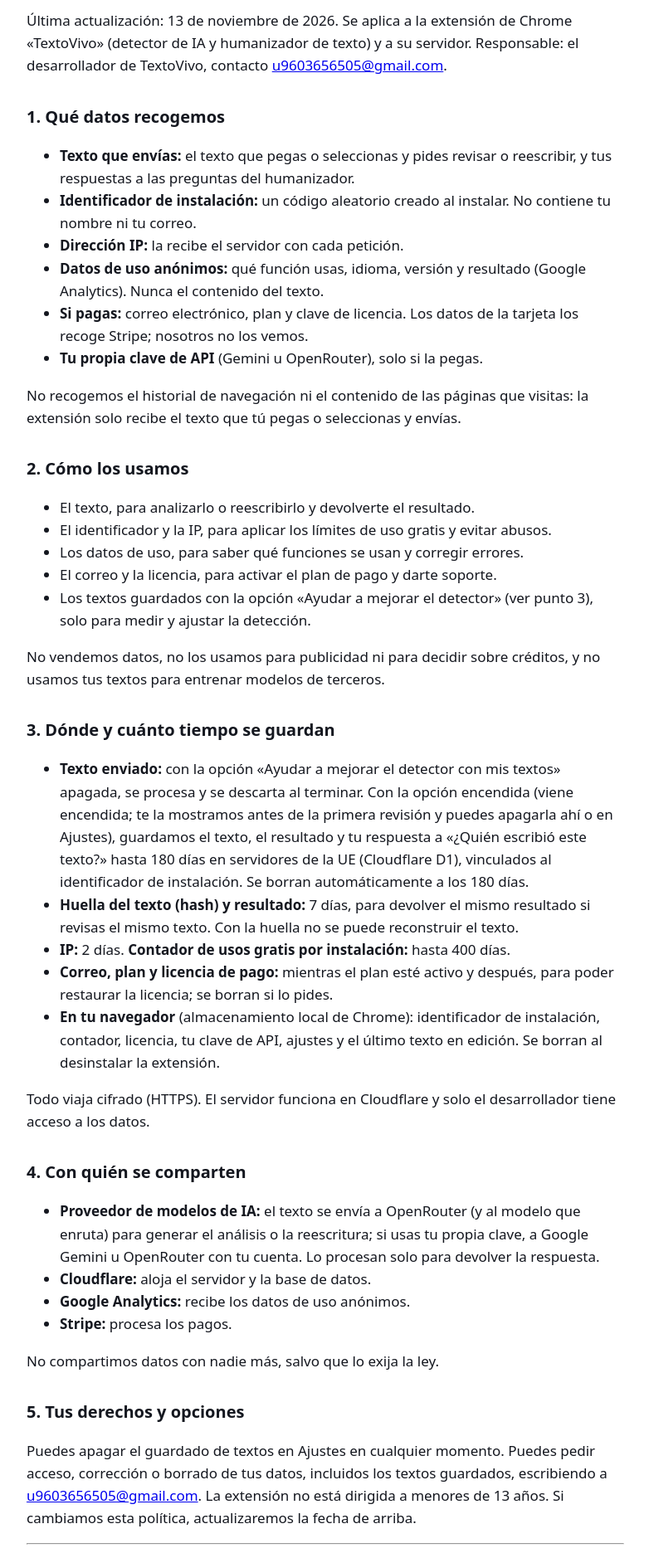
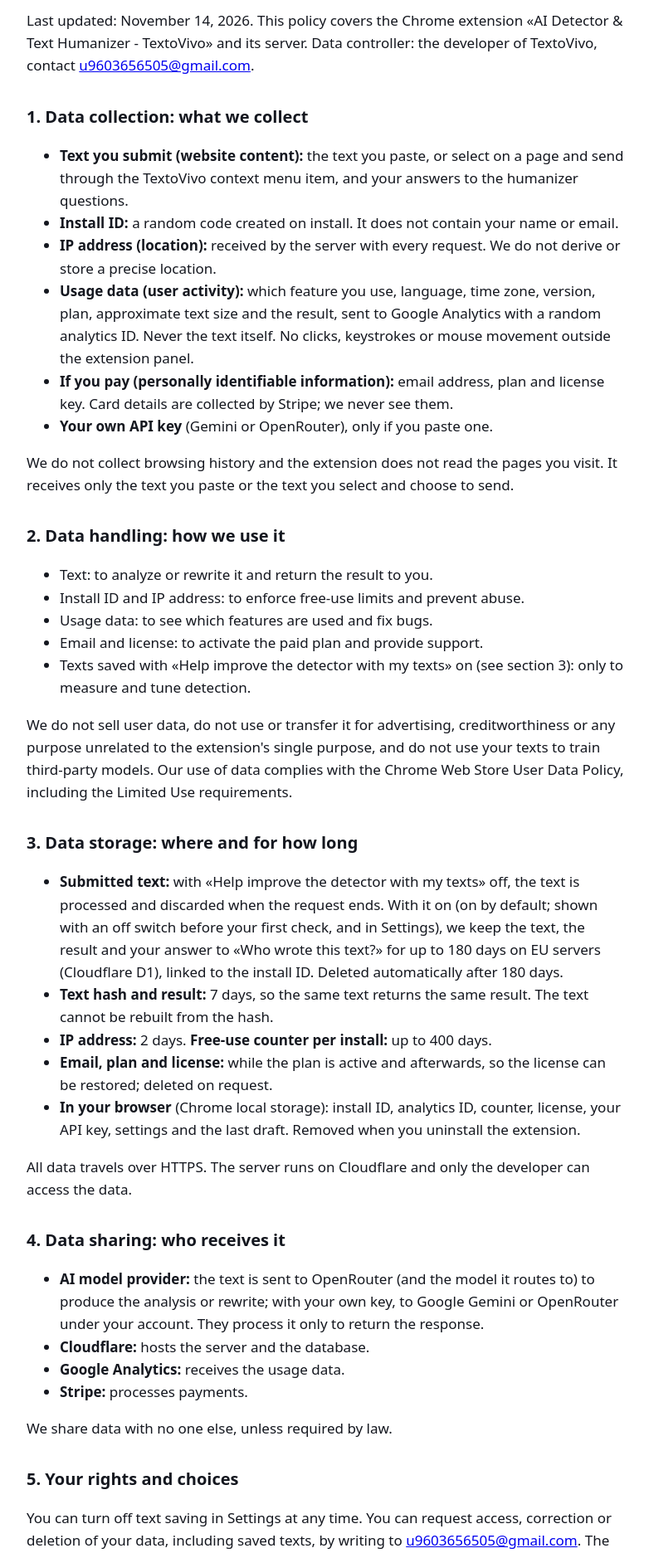
Before and after one commit to nazargulov/es, a plain HTML site: page detector-ia/privacidad.html in a window 1280 px wide. Shown: the part 156-2034 px from the top of the page at 83% size, without its empty margins (248-1030 px from the left). Drawn offline with Linux system fonts and the light colour scheme.

Commit message:
TextoVivo privacy: English first, CWS data categories named, Limited Use statement
Co-Authored-By: Claude Fable 5.2 <noreply@anthropic.com>

```diff
--- a/detector-ia/privacidad.html
+++ b/detector-ia/privacidad.html
@@ -1,22 +1,69 @@
 <!doctype html>
-<html lang="es"><head><meta charset="utf-8"><meta name="viewport" content="width=device-width,initial-scale=1"><title>Privacidad | TextoVivo</title>
+<html lang="en"><head><meta charset="utf-8"><meta name="viewport" content="width=device-width,initial-scale=1"><title>Privacy Policy | TextoVivo</title>
 <style>body{font:17px/1.6 system-ui,sans-serif;max-width:720px;margin:40px auto;padding:0 20px;color:#14171f}h1{letter-spacing:-.02em}h2{margin-top:32px;font-size:20px}nav a{margin-right:12px}</style></head>
 <body>
-<nav><a href="#es">Español</a><a href="#pt">Português</a><a href="#en">English</a></nav>
+<nav><a href="#en">English</a><a href="#es">Español</a><a href="#pt">Português</a></nav>
 
+<h1 id="en">TextoVivo Privacy Policy</h1>
+<p>Last updated: November 14, 2026. This policy covers the Chrome extension «AI Detector &amp; Text Humanizer - TextoVivo» and its server. Data controller: the developer of TextoVivo, contact <a href="mailto:u9603656505@gmail.com">u9603656505@gmail.com</a>.</p>
+
+<h2>1. Data collection: what we collect</h2>
+<ul>
+<li><b>Text you submit (website content):</b> the text you paste, or select on a page and send through the TextoVivo context menu item, and your answers to the humanizer questions.</li>
+<li><b>Install ID:</b> a random code created on install. It does not contain your name or email.</li>
+<li><b>IP address (location):</b> received by the server with every request. We do not derive or store a precise location.</li>
+<li><b>Usage data (user activity):</b> which feature you use, language, time zone, version, plan, approximate text size and the result, sent to Google Analytics with a random analytics ID. Never the text itself. No clicks, keystrokes or mouse movement outside the extension panel.</li>
+<li><b>If you pay (personally identifiable information):</b> email address, plan and license key. Card details are collected by Stripe; we never see them.</li>
+<li><b>Your own API key</b> (Gemini or OpenRouter), only if you paste one.</li>
+</ul>
+<p>We do not collect browsing history and the extension does not read the pages you visit. It receives only the text you paste or the text you select and choose to send.</p>
+
+<h2>2. Data handling: how we use it</h2>
+<ul>
+<li>Text: to analyze or rewrite it and return the result to you.</li>
+<li>Install ID and IP address: to enforce free-use limits and prevent abuse.</li>
+<li>Usage data: to see which features are used and fix bugs.</li>
+<li>Email and license: to activate the paid plan and provide support.</li>
+<li>Texts saved with «Help improve the detector with my texts» on (see section 3): only to measure and tune detection.</li>
+</ul>
+<p>We do not sell user data, do not use or transfer it for advertising, creditworthiness or any purpose unrelated to the extension's single purpose, and do not use your texts to train third-party models. Our use of data complies with the Chrome Web Store User Data Policy, including the Limited Use requirements.</p>
+
+<h2>3. Data storage: where and for how long</h2>
+<ul>
+<li><b>Submitted text:</b> with «Help improve the detector with my texts» off, the text is processed and discarded when the request ends. With it on (on by default; shown with an off switch before your first check, and in Settings), we keep the text, the result and your answer to «Who wrote this text?» for up to 180 days on EU servers (Cloudflare D1), linked to the install ID. Deleted automatically after 180 days.</li>
+<li><b>Text hash and result:</b> 7 days, so the same text returns the same result. The text cannot be rebuilt from the hash.</li>
+<li><b>IP address:</b> 2 days. <b>Free-use counter per install:</b> up to 400 days.</li>
+<li><b>Email, plan and license:</b> while the plan is active and afterwards, so the license can be restored; deleted on request.</li>
+<li><b>In your browser</b> (Chrome local storage): install ID, analytics ID, counter, license, your API key, settings and the last draft. Removed when you uninstall the extension.</li>
+</ul>
+<p>All data travels over HTTPS. The server runs on Cloudflare and only the developer can access the data.</p>
+
+<h2>4. Data sharing: who receives it</h2>
+<ul>
+<li><b>AI model provider:</b> the text is sent to OpenRouter (and the model it routes to) to produce the analysis or rewrite; with your own key, to Google Gemini or OpenRouter under your account. They process it only to return the response.</li>
+<li><b>Cloudflare:</b> hosts the server and the database.</li>
+<li><b>Google Analytics:</b> receives the usage data.</li>
+<li><b>Stripe:</b> processes payments.</li>
+</ul>
+<p>We share data with no one else, unless required by law.</p>
+
+<h2>5. Your rights and choices</h2>
+<p>You can turn off text saving in Settings at any time. You can request access, correction or deletion of your data, including saved texts, by writing to <a href="mailto:u9603656505@gmail.com">u9603656505@gmail.com</a>. The extension is not directed at children under 13. If this policy changes, the date above is updated.</p>
+
+<hr>
 <h1 id="es">Política de privacidad de TextoVivo</h1>
-<p>Última actualización: 13 de noviembre de 2026. Se aplica a la extensión de Chrome «TextoVivo» (detector de IA y humanizador de texto) y a su servidor. Responsable: el desarrollador de TextoVivo, contacto <a href="mailto:u9603656505@gmail.com">u9603656505@gmail.com</a>.</p>
+<p>Última actualización: 14 de noviembre de 2026. Se aplica a la extensión de Chrome «TextoVivo» (detector de IA y humanizador de texto) y a su servidor. Responsable: el desarrollador de TextoVivo, contacto <a href="mailto:u9603656505@gmail.com">u9603656505@gmail.com</a>.</p>
 
 <h2>1. Qué datos recogemos</h2>
 <ul>
 <li><b>Texto que envías:</b> el texto que pegas o seleccionas y pides revisar o reescribir, y tus respuestas a las preguntas del humanizador.</li>
 <li><b>Identificador de instalación:</b> un código aleatorio creado al instalar. No contiene tu nombre ni tu correo.</li>
 <li><b>Dirección IP:</b> la recibe el servidor con cada petición.</li>
-<li><b>Datos de uso anónimos:</b> qué función usas, idioma, versión y resultado (Google Analytics). Nunca el contenido del texto.</li>
+<li><b>Datos de uso:</b> qué función usas, idioma, zona horaria, versión, plan, tamaño aproximado del texto y resultado, con un identificador aleatorio de analítica (Google Analytics). Nunca el contenido del texto.</li>
 <li><b>Si pagas:</b> correo electrónico, plan y clave de licencia. Los datos de la tarjeta los recoge Stripe; nosotros no los vemos.</li>
 <li><b>Tu propia clave de API</b> (Gemini u OpenRouter), solo si la pegas.</li>
 </ul>
-<p>No recogemos el historial de navegación ni el contenido de las páginas que visitas: la extensión solo recibe el texto que tú pegas o seleccionas y envías.</p>
+<p>No recogemos el historial de navegación ni leemos las páginas que visitas. Si seleccionas texto en una página y eliges TextoVivo en el menú contextual, la extensión recibe solo ese texto seleccionado.</p>
 
 <h2>2. Cómo los usamos</h2>
 <ul>
@@ -26,7 +73,7 @@
 <li>El correo y la licencia, para activar el plan de pago y darte soporte.</li>
 <li>Los textos guardados con la opción «Ayudar a mejorar el detector» (ver punto 3), solo para medir y ajustar la detección.</li>
 </ul>
-<p>No vendemos datos, no los usamos para publicidad ni para decidir sobre créditos, y no usamos tus textos para entrenar modelos de terceros.</p>
+<p>No vendemos datos, no los usamos para publicidad ni para decidir sobre créditos, y no usamos tus textos para entrenar modelos de terceros. El uso de los datos cumple la Política de datos de usuario de Chrome Web Store, incluidos los requisitos de uso limitado.</p>
 
 <h2>3. Dónde y cuánto tiempo se guardan</h2>
 <ul>
@@ -42,7 +89,7 @@
 <ul>
 <li><b>Proveedor de modelos de IA:</b> el texto se envía a OpenRouter (y al modelo que enruta) para generar el análisis o la reescritura; si usas tu propia clave, a Google Gemini u OpenRouter con tu cuenta. Lo procesan solo para devolver la respuesta.</li>
 <li><b>Cloudflare:</b> aloja el servidor y la base de datos.</li>
-<li><b>Google Analytics:</b> recibe los datos de uso anónimos.</li>
+<li><b>Google Analytics:</b> recibe los datos de uso.</li>
 <li><b>Stripe:</b> procesa los pagos.</li>
 </ul>
 <p>No compartimos datos con nadie más, salvo que lo exija la ley.</p>
@@ -52,29 +99,15 @@
 
 <hr>
 <h1 id="pt">Política de privacidade do TextoVivo</h1>
-<p>Atualizada em 13 de novembro de 2026. Vale para a extensão do Chrome «TextoVivo» e o seu servidor. Contato: <a href="mailto:u9603656505@gmail.com">u9603656505@gmail.com</a>.</p>
+<p>Atualizada em 14 de novembro de 2026. Vale para a extensão do Chrome «TextoVivo» e o seu servidor. Contato: <a href="mailto:u9603656505@gmail.com">u9603656505@gmail.com</a>.</p>
 <h2>1. Dados que coletamos</h2>
-<p>O texto que você cola ou seleciona e envia, e suas respostas às perguntas; um identificador aleatório de instalação; o endereço IP; dados de uso anônimos (Google Analytics: função, idioma, versão, nunca o texto); se você paga, e-mail, plano e chave de licença (o cartão fica com a Stripe); sua própria chave de API, se você colar. Não coletamos o histórico nem o conteúdo das páginas que você visita.</p>
+<p>O texto que você cola ou seleciona e envia, e suas respostas às perguntas; um identificador aleatório de instalação; o endereço IP; dados de uso com um identificador aleatório de análise (Google Analytics: função, idioma, fuso horário, versão, plano, tamanho aproximado do texto e resultado; nunca o texto); se você paga, e-mail, plano e chave de licença (o cartão fica com a Stripe); sua própria chave de API, se você colar. Não coletamos o histórico nem lemos as páginas que você visita; se você seleciona um texto numa página e escolhe TextoVivo no menu de contexto, a extensão recebe só esse trecho.</p>
 <h2>2. Como usamos</h2>
-<p>O texto, para analisar ou reescrever; identificador e IP, para os limites de uso grátis; dados de uso, para corrigir erros; e-mail e licença, para ativar o plano e dar suporte; textos guardados com a opção ligada, só para medir e ajustar a detecção. Não vendemos dados, não usamos para publicidade e não usamos seus textos para treinar modelos de terceiros.</p>
+<p>O texto, para analisar ou reescrever; identificador e IP, para os limites de uso grátis; dados de uso, para corrigir erros; e-mail e licença, para ativar o plano e dar suporte; textos guardados com a opção ligada, só para medir e ajustar a detecção. Não vendemos dados, não usamos para publicidade e não usamos seus textos para treinar modelos de terceiros. O uso dos dados segue a Política de dados do usuário da Chrome Web Store, incluindo os requisitos de uso limitado.</p>
 <h2>3. Onde e por quanto tempo</h2>
 <p>Com a opção «Ajudar a melhorar o detector com meus textos» desligada, o texto é descartado ao terminar. Ligada (vem ligada, aparece antes da primeira verificação e pode ser desligada ali ou em Configurações), guardamos texto, resultado e sua resposta a «Quem escreveu este texto?» por até 180 dias em servidores na UE (Cloudflare D1), apagados automaticamente. Hash do texto e resultado: 7 dias. IP: 2 dias. Contador de testes grátis: até 400 dias. E-mail, plano e licença: enquanto houver plano e depois, para restaurar a licença; apagados a pedido. No navegador ficam identificador, contador, licença, sua chave, configurações e o último texto em edição; somem ao desinstalar. Tudo trafega com HTTPS; só o desenvolvedor acessa os dados.</p>
 <h2>4. Com quem compartilhamos</h2>
-<p>OpenRouter e o modelo de IA que ele usa (ou Google Gemini / OpenRouter com a sua chave), só para gerar a resposta; Cloudflare (servidor e banco de dados); Google Analytics (uso anônimo); Stripe (pagamentos). Com mais ninguém, salvo exigência legal.</p>
+<p>OpenRouter e o modelo de IA que ele usa (ou Google Gemini / OpenRouter com a sua chave), só para gerar a resposta; Cloudflare (servidor e banco de dados); Google Analytics (dados de uso); Stripe (pagamentos). Com mais ninguém, salvo exigência legal.</p>
 <h2>5. Seus direitos</h2>
 <p>Desligue o envio de textos em Configurações quando quiser. Peça acesso, correção ou exclusão dos seus dados por <a href="mailto:u9603656505@gmail.com">u9603656505@gmail.com</a>. Não é destinada a menores de 13 anos. Mudanças nesta política atualizam a data acima.</p>
-
-<hr>
-<h1 id="en">TextoVivo Privacy Policy</h1>
-<p>Last updated: November 13, 2026. Covers the «TextoVivo» Chrome extension and its server. Contact: <a href="mailto:u9603656505@gmail.com">u9603656505@gmail.com</a>.</p>
-<h2>1. Data we collect</h2>
-<p>Text you paste or select and submit, and your answers to the humanizer questions; a random install ID; your IP address; anonymous usage data (Google Analytics: feature, language, version, never the text); if you pay, email, plan and license key (card details are collected by Stripe, we never see them); your own API key, only if you paste one. We do not collect browsing history or the content of pages you visit.</p>
-<h2>2. How we use it</h2>
-<p>Text: to analyze or rewrite it and return the result. Install ID and IP: to enforce free-use limits and prevent abuse. Usage data: to see which features are used and fix bugs. Email and license: to activate the paid plan and provide support. Texts saved with the option on: only to measure and tune detection. We do not sell data, use it for advertising or creditworthiness, or use your texts to train third-party models.</p>
-<h2>3. Storage and retention</h2>
-<p>With «Help improve the detector with my texts» off, the text is discarded once processed. With it on (on by default, shown before your first check, can be turned off there or in Settings), we keep the text, result and your answer to «Who wrote this text?» for up to 180 days on EU servers (Cloudflare D1), deleted automatically. Text hash and result: 7 days. IP: 2 days. Free-use counter: up to 400 days. Email, plan and license: while the plan is active and afterwards to restore the license; deleted on request. In your browser (Chrome local storage): install ID, counter, license, your API key, settings and the last draft; removed when you uninstall. All traffic uses HTTPS; only the developer can access the data.</p>
-<h2>4. Sharing</h2>
-<p>OpenRouter and the AI model it routes to (or Google Gemini / OpenRouter under your own key), only to produce the response; Cloudflare (server and database); Google Analytics (anonymous usage); Stripe (payments). No one else, unless required by law.</p>
-<h2>5. Your rights and choices</h2>
-<p>Turn off text sharing in Settings any time. Request access, correction or deletion of your data at <a href="mailto:u9603656505@gmail.com">u9603656505@gmail.com</a>. Not directed at children under 13. Changes to this policy update the date above.</p>
 </body></html>
```
Also changed, not shown: detector-ia/index.html (+3 -3 lines).
